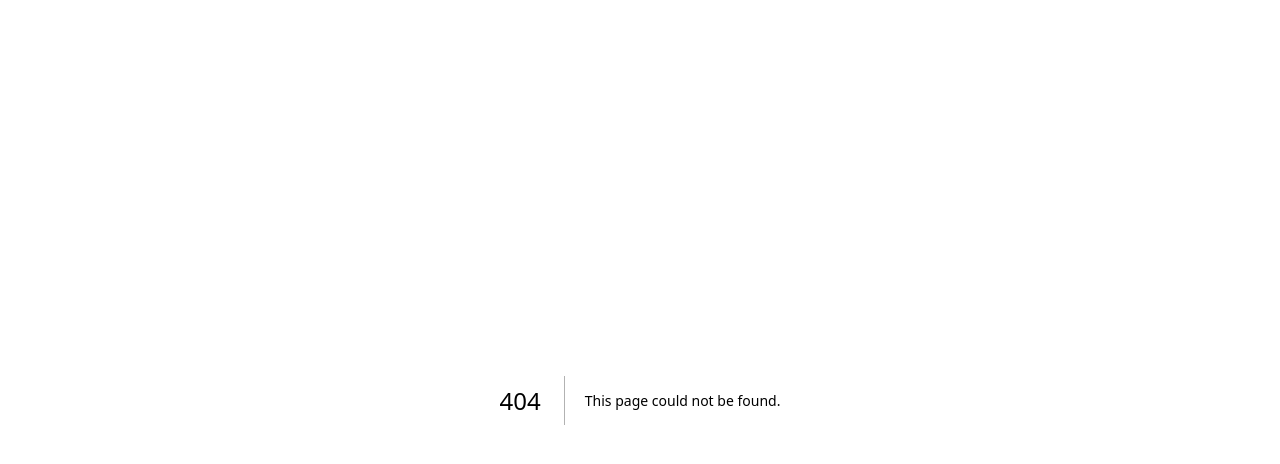
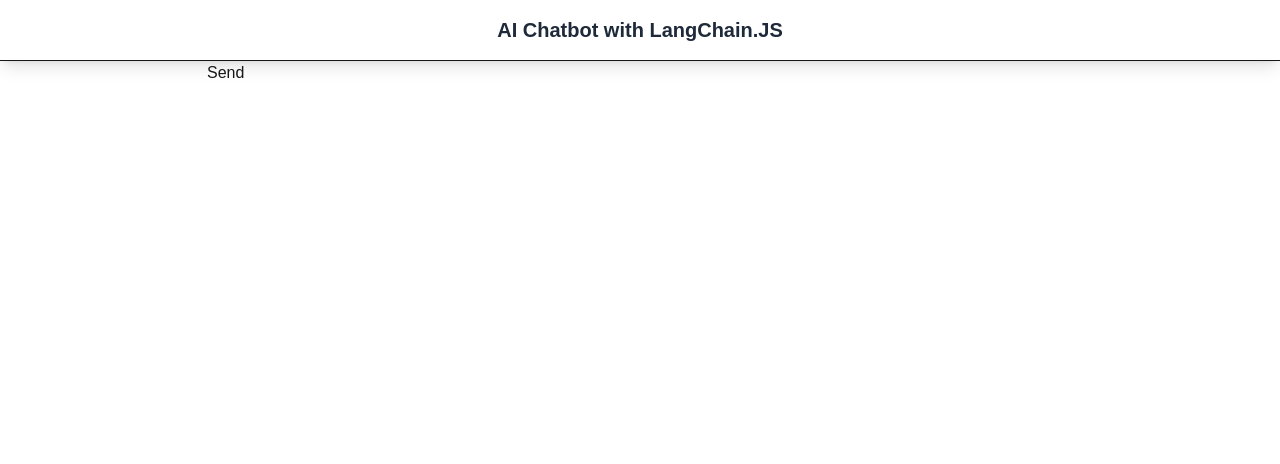
Before and after one commit to Kyaputan/Aichatbot-Langchain-Nextjs, a Next.js app: page /chat in a window 1280 px wide. Before the commit this address had no page. Shown: the top 464 px of the page. Built offline with nearby package versions, Linux system fonts and the light colour scheme.

Commit message:
page - Navbar

```diff
--- /dev/null
+++ b/src/app/chat/page.tsx
@@ -0,0 +1,22 @@
+'use client'
+import { Chat } from "@ai-sdk/react"
+import { DefaultChatTransport } from "ai"
+import { useState } from "react"
+
+const ChatPage = () => {
+
+    const [messages, setMessages] = useState("")
+
+
+
+    return (
+        <>
+            <form action="">
+                <input type="text" value={messages} onChange={(e) => setMessages(e.target.value)} />
+                <button type="submit">Send</button>
+            </form>
+        </>
+    )
+}
+
+export default ChatPage
--- a/src/app/layout.tsx
+++ b/src/app/layout.tsx
@@ -1,6 +1,7 @@
 import type { Metadata } from "next";
 import { Geist, Geist_Mono } from "next/font/google";
 import "./globals.css";
+import Navbar from "../components/Navbar/Navbar";
 
 const geistSans = Geist({
   variable: "--font-geist-sans",
@@ -24,8 +25,8 @@
 }>) {
   return (
     <html lang="en">
-      <body
-        className={`${geistSans.variable} ${geistMono.variable} antialiased`}>
+      <body className={`${geistSans.variable} ${geistMono.variable} antialiased`}>
+        <Navbar />
         {children}
       </body>
     </html>
--- a/src/app/page.tsx
+++ b/src/app/page.tsx
@@ -18,12 +18,6 @@
 
   return (
     <div className="flex flex-col h-screen bg-gray-100">
-
-      {/* Header */}
-      <div className="bg-white shadow-sm p-4 border-b">
-        <h1 className="text-xl font-semibold text-gray-800 text-center">AI Chatbot with LangChain.JS</h1>
-      </div>
-
       {/* Chat Messages Area */}
       <div className="flex-1 overflow-y-auto p-4">
         <div className="space-y-3 max-w-3xl mx-auto w-full h-full">
--- /dev/null
+++ b/src/components/Navbar/Navbar.tsx
@@ -0,0 +1,11 @@
+import React from 'react'
+
+const Navbar = () => {
+    return (
+        <div className="bg-white shadow-lg p-4 border-b">
+            <h1 className="text-xl font-semibold text-gray-800 text-center">AI Chatbot with LangChain.JS</h1>
+        </div>
+    )
+}
+
+export default Navbar
```
